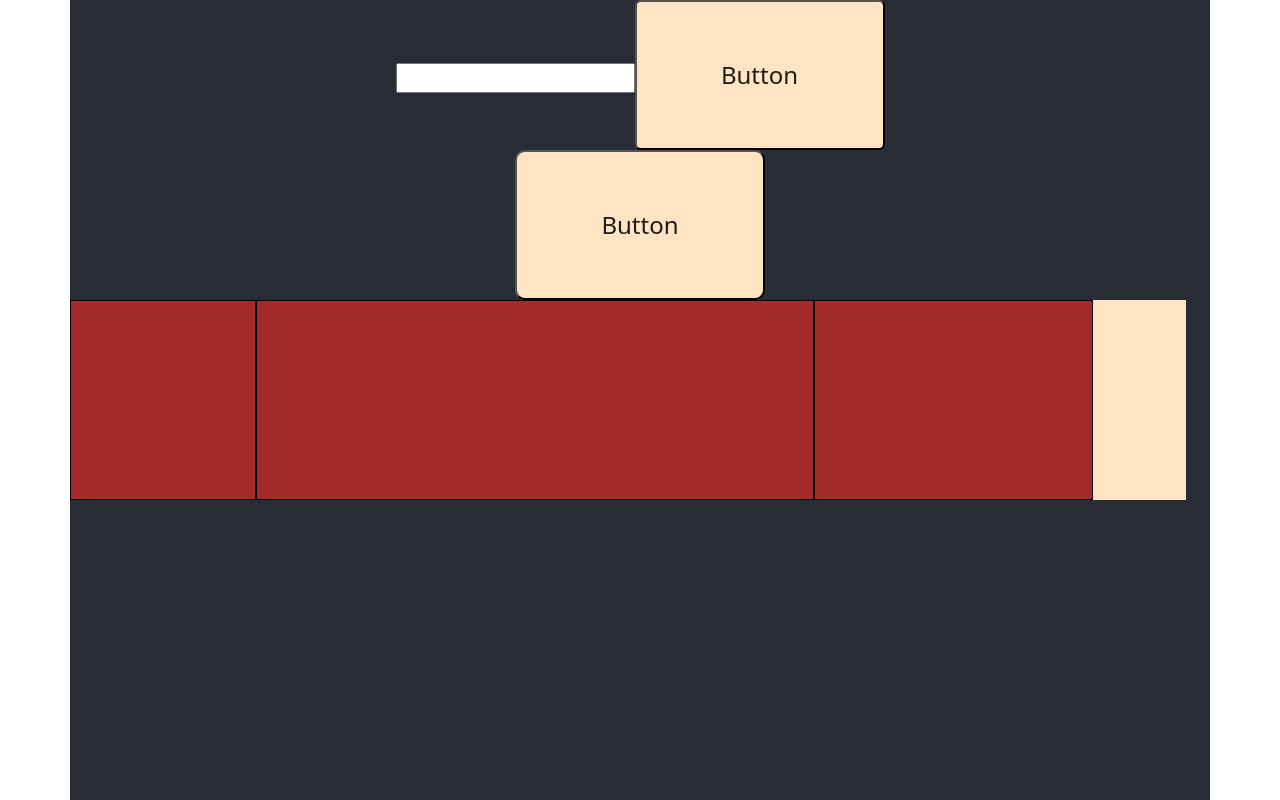
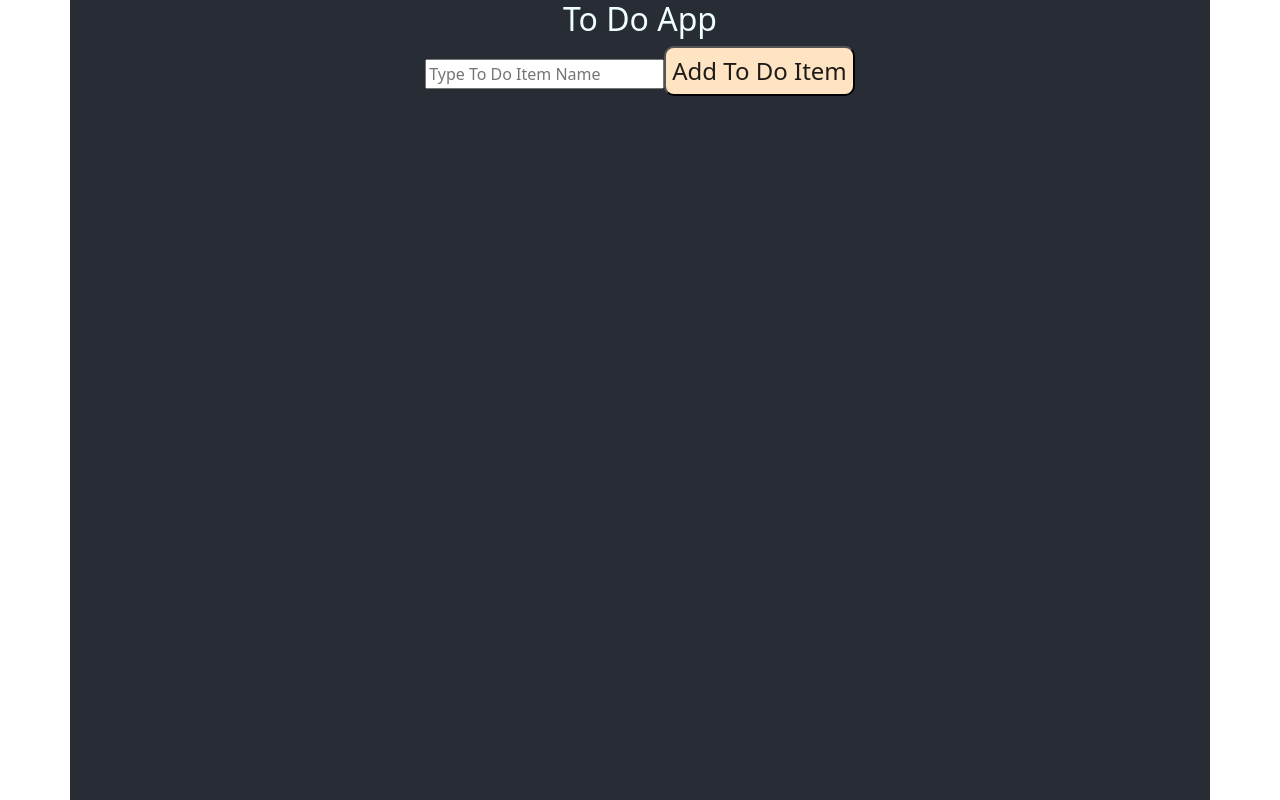
Before and after one commit to LindaGiorgadze/lecture20-react, a React (Create React App) app: page / in a window 1280 px wide. Built offline with nearby package versions, Linux system fonts and the light colour scheme.

Commit message:
Lecture 21

```diff
--- a/src/App.js
+++ b/src/App.js
@@ -1,22 +1,24 @@
 // import { ReactComponent as Logo } from "./logo.svg";
 import "./App.scss";
-import Form from "./components/Form";
-import Button from "./components/Button";
-import Row from "react-bootstrap/Row";
-import { Col } from "react-bootstrap";
+// import Form from "./components/Form";
+// import Button from "./components/Button";
+// import Row from "react-bootstrap/Row";
+// import { Col } from "react-bootstrap";
+import ToDoApp from "./components/ToDoApp";
 
 function App() {
   return (
     <div className="App container">
       <header className="App-header">
+        <ToDoApp />
         {/* <Logo className="App-logo" title="Logo" /> */}
-        <Form />
+        {/* <Form />
         <Button />
         <Row className="example">
           <Col className="column" xs={2} />
           <Col className="column" md={6} />
           <Col className="column" md={3} />
-        </Row>
+        </Row> */}
       </header>
     </div>
   );
--- a/src/App.scss
+++ b/src/App.scss
@@ -4,6 +4,7 @@
 .App {
   text-align: center;
   background-color: #282c34;
+  color: azure;
   height: 100vh;
   .App-header {
     height: 50%;
--- a/src/components/Button.js
+++ b/src/components/Button.js
@@ -1,10 +1,10 @@
 import styles from "../styles/Button.module.scss";
 
-const Button = ({ ...props }) => {
-  console.log(props.className);
+const Button = ({ text, ...props }) => {
+
   return (
     <button {...props} className={`${styles.button} ${props.className || ""}`}>
-      Button
+      {text || "Button"}
     </button>
   );
 };
--- /dev/null
+++ b/src/components/Input.js
@@ -0,0 +1,18 @@
+import { useEffect, useState } from "react";
+
+const Input = ({ initialValue, changeInitialValue }) => {
+  const [value, setValue] = useState(initialValue);
+  useEffect(() => {
+    changeInitialValue(value);
+  }, [value]);
+
+  return (
+    <input
+      type="text"
+      value={value}
+      onChange={(e) => setValue(e.target.value)}
+      placeholder="Type To Do Item Name"
+    />
+  );
+};
+export default Input;
--- /dev/null
+++ b/src/components/ToDoApp/index.js
@@ -0,0 +1,92 @@
+import { useEffect, useState } from "react";
+import Button from "../Button";
+import styles from "../../styles/Button.module.scss";
+import Input from "../Input";
+
+const ToDoApp = () => {
+  const toDoList = [
+    {
+      id: 1,
+      text: "lorem",
+      checked: false
+    },
+    {
+      id: 2,
+      text: "lorem 2",
+      checked: true
+    },
+    {
+      id: 3,
+      text: "lorem 3",
+      checked: false
+    }
+  ];
+  const [list, setList] = useState(
+    JSON.parse(sessionStorage.getItem("list")) || []
+  );
+  const [value, setValue] = useState("");
+
+  useEffect(() => {
+    sessionStorage.setItem("list", JSON.stringify(list));
+    console.log(list);
+  }, [list]);
+
+  const handleSubmit = (e) => {
+    e.preventDefault();
+    const newItem = {
+      id: list.length + 1,
+      text: value,
+      checked: false
+    };
+    value && setList([...list, newItem]);
+    setValue("");
+  };
+
+  const handleCheck = (e) => {
+    const newList = list.map((item) => {
+      if (item.id === parseInt(e.target.id)) {
+        const newItem = {
+          id: item.id,
+          text: item.text,
+          checked: !item.checked
+        };
+        return newItem;
+      } else return item;
+    });
+    setList(newList);
+  };
+
+  return (
+    <div className="ToDoApp">
+      <h2>To Do App</h2>
+      <form action="" onSubmit={handleSubmit}>
+        <div>
+          <Input initialValue={value} changeInitialValue={setValue} />
+          <Button
+            type="submit"
+            text="Add To Do Item"
+            className={styles.TodoButton}
+          />
+        </div>
+        <ul>
+          {list.map((item, index) => {
+            return (
+              <li key={index}>
+                <input
+                  type="checkbox"
+                  name={item.text}
+                  id={item.id}
+                  checked={item.checked}
+                  onChange={handleCheck}
+                />
+                <label htmlFor={item.id}>{item.text} </label>
+              </li>
+            );
+          })}
+        </ul>
+      </form>
+    </div>
+  );
+};
+
+export default ToDoApp;
--- a/src/styles/Button.module.scss
+++ b/src/styles/Button.module.scss
@@ -4,3 +4,8 @@
   @extend %buttonDefault;
   font-size: rem(24);
 }
+
+.TodoButton {
+  width: fit-content;
+  height: 50px;
+}
```
